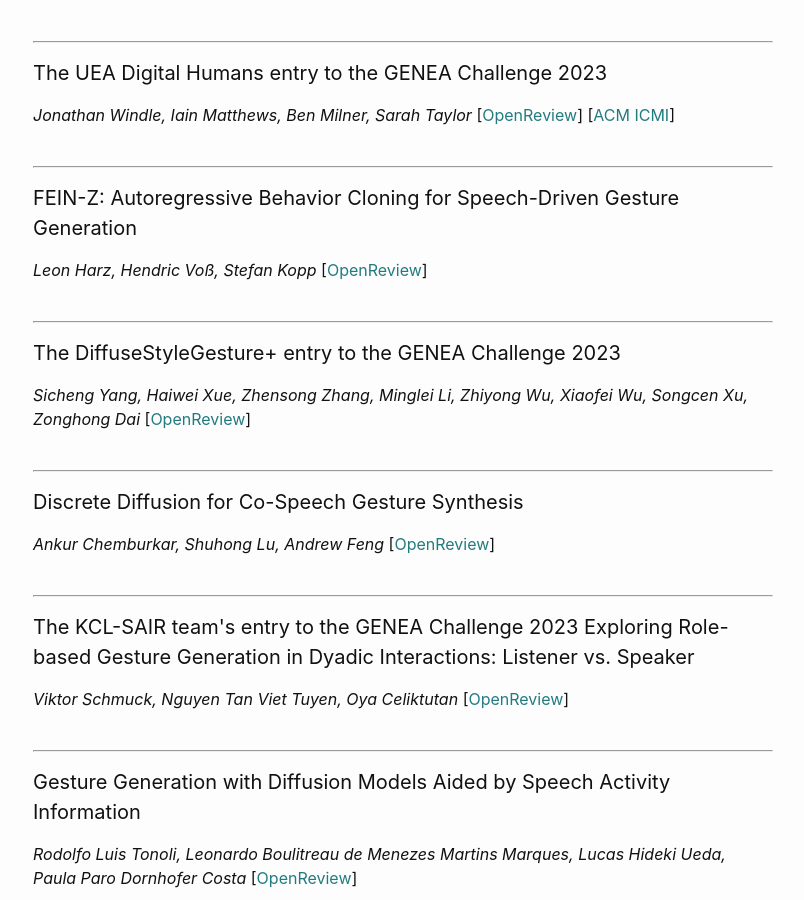
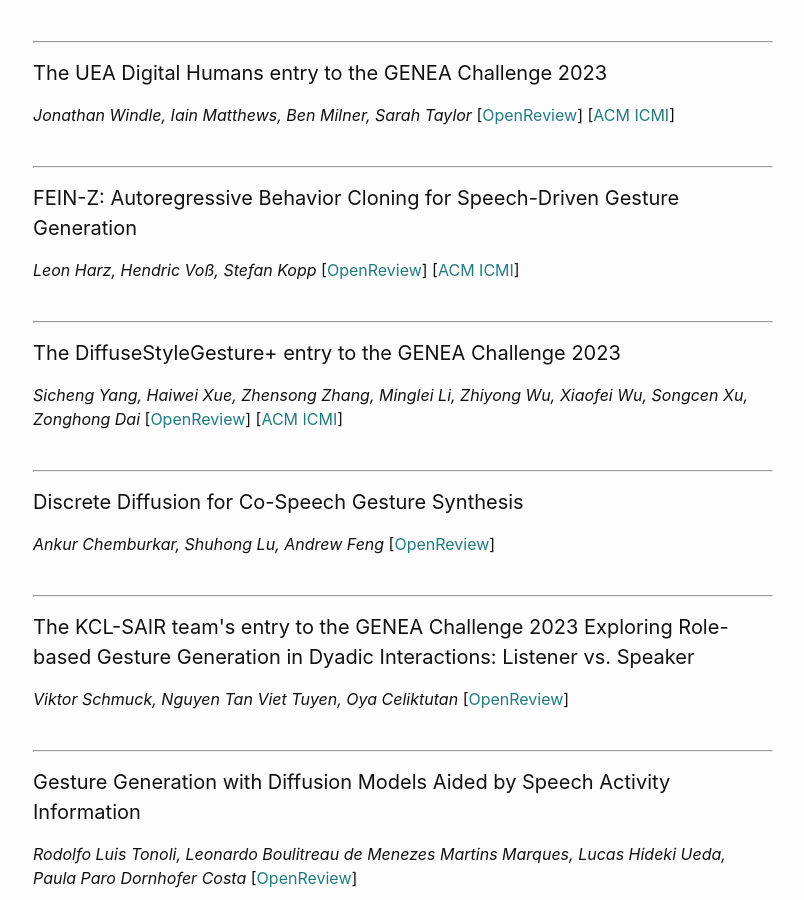
Before and after one commit to Svito-zar/Svito-zar.github.io, a Jekyll site: the page built from _posts/2023-08-09-GENEA_challenge_2023.md, in a window 1280 px wide and 900 px high, scrolled down 2688 px. Shown: the whole window, without its empty margins (237-1041 px from the left). Built offline with Jekyll 4.4.1, drawn with Linux system fonts in a browser that asks for light colours.

Commit message:
Two more

```diff
--- a/_posts/2023-08-09-GENEA_challenge_2023.md
+++ b/_posts/2023-08-09-GENEA_challenge_2023.md
@@ -112,16 +112,18 @@ permalink: /GENEAchallenge2023/
                         <p>
                         <h4>FEIN-Z: Autoregressive Behavior Cloning for Speech-Driven Gesture Generation</h4>
                         <i>Leon Harz, Hendric Voß, Stefan Kopp</i> [<a
-                            href="https://openreview.net/forum?id=FovoQL3nygw" target="_blank">OpenReview</a>]<br><br>
+                            href="https://openreview.net/forum?id=FovoQL3nygw" target="_blank">OpenReview</a>] [<a
+                            href="https://doi.org/10.1145/3577190.3616115" target="_blank">ACM ICMI</a>]
+                        <br><br>
                         </p>
                         <hr>
 
                         <p>
                         <h4>The DiffuseStyleGesture+ entry to the GENEA Challenge 2023</h4>
-                        <i>Sicheng Yang, Haiwei Xue, Zhensong Zhang, Minglei Li, Zhiyong Wu, Xiaofei Wu, Songcen Xu,
-                            Zonghong
-                            Dai</i> [<a href="https://openreview.net/forum?id=zrcgseqv0n2"
-                            target="_blank">OpenReview</a>]<br><br>
+                        <i>Sicheng Yang, Haiwei Xue, Zhensong Zhang, Minglei Li, Zhiyong Wu, Xiaofei Wu, Songcen Xu, Zonghong Dai</i> [<a href="https://openreview.net/forum?id=zrcgseqv0n2"
+                            target="_blank">OpenReview</a>] [<a
+                            href="https://doi.org/10.1145/3577190.3616114" target="_blank">ACM ICMI</a>]
+                        <br><br>
                         </p>
                         <hr>
 
```
